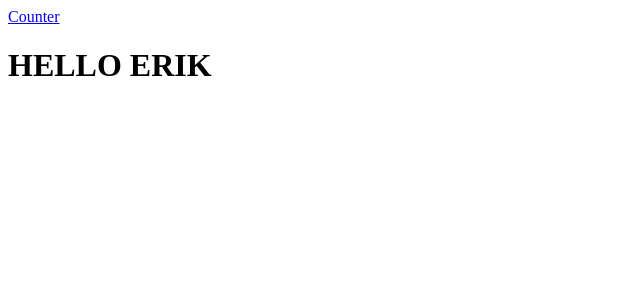
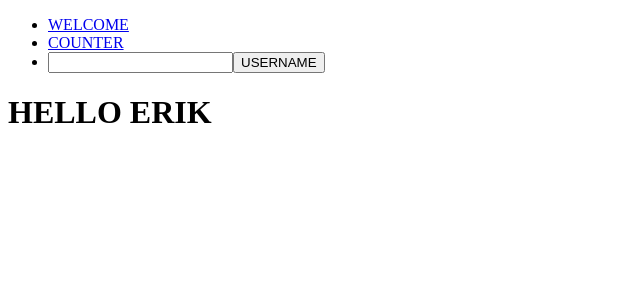
Before and after one commit to Baku305/react-exercises, a React (Create React App) app in the folder react-exercises/: page / in a window 1280 px wide. Shown: the top 300 px of the page, without its empty margins (0-640 px from the left). Built offline with nearby package versions, Linux system fonts and the light colour scheme.

Commit message:
feat/react-router-04

```diff
--- a/react-exercises/src/Counter.jsx
+++ b/react-exercises/src/Counter.jsx
@@ -13,7 +13,6 @@ export function ClickCounter() {
 
   return (
     <div>
-     <Link to="/" > Welcome</Link>
       <h1>Count : {count}</h1>
       <button onClick = {()=>eventHandler()}>Increase</button>
     </div>
--- a/react-exercises/src/Welcome.jsx
+++ b/react-exercises/src/Welcome.jsx
@@ -3,7 +3,6 @@
 	export function Welcome({name}) {
 		return(
 		<div>
-			<Link to= "/counter">Counter</Link>
 			<h1>HELLO {!name ? "WORLD" : name}</h1>
 		</div>)
 	}
--- a/react-exercises/src/app.jsx
+++ b/react-exercises/src/app.jsx
@@ -1,17 +1,41 @@
 import React from "react";
 import { Welcome } from "./Welcome";
-import { Routes, Route } from "react-router-dom";
+import { Routes, Route, Link, useNavigate } from "react-router-dom";
 import { ClickCounter } from "./Counter";
 import { ShowGithubUser } from "./ShowGithubUser";
+import { useState } from "react";
 
 export function App() {
+
+  const navigate = useNavigate()
+
+  const [usernameValue,setUsernameValue] = useState()
+
+   const handleNavigate = () => {
+
+    navigate(`/users/${usernameValue}`)
+
+   }
+
   return (
     <>
       <div>
+        <ul>
+          <li>
+            <Link to={"/"}>WELCOME</Link>
+          </li>
+          <li>
+            <Link to={"/counter"}>COUNTER</Link>
+          </li>
+          <li>
+            <input type="text" onKeyUp={(e)=>setUsernameValue(e.target.value)}/>
+            <button onClick={handleNavigate}>USERNAME</button>
+          </li>
+        </ul>
         <Routes>
           <Route path="/" element={<Welcome name="ERIK" />}></Route>
           <Route path="/counter" element={<ClickCounter />}></Route>
-          <Route path="users/:username" element={<ShowGithubUser />}/>
+          <Route path="/users/:username" element={<ShowGithubUser />} />
         </Routes>
       </div>
     </>
```
